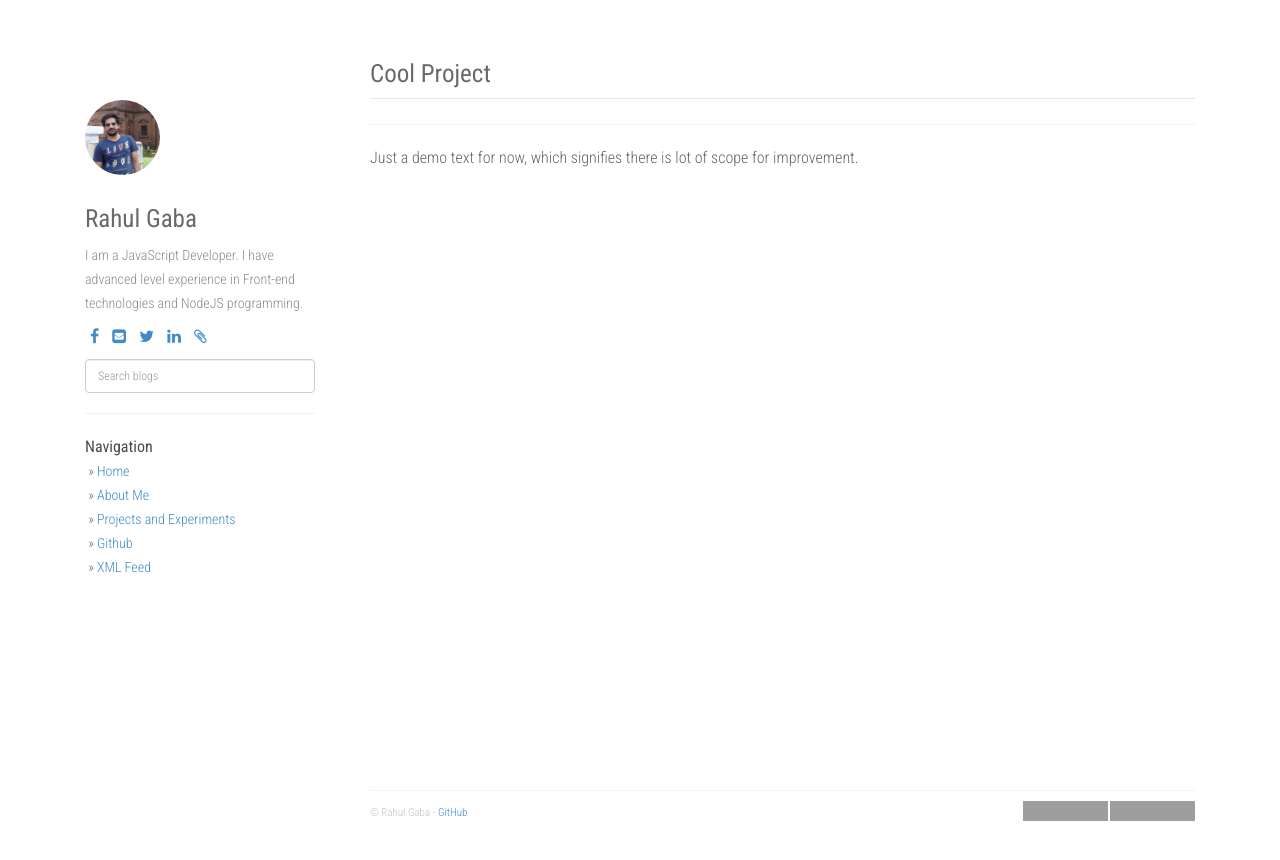
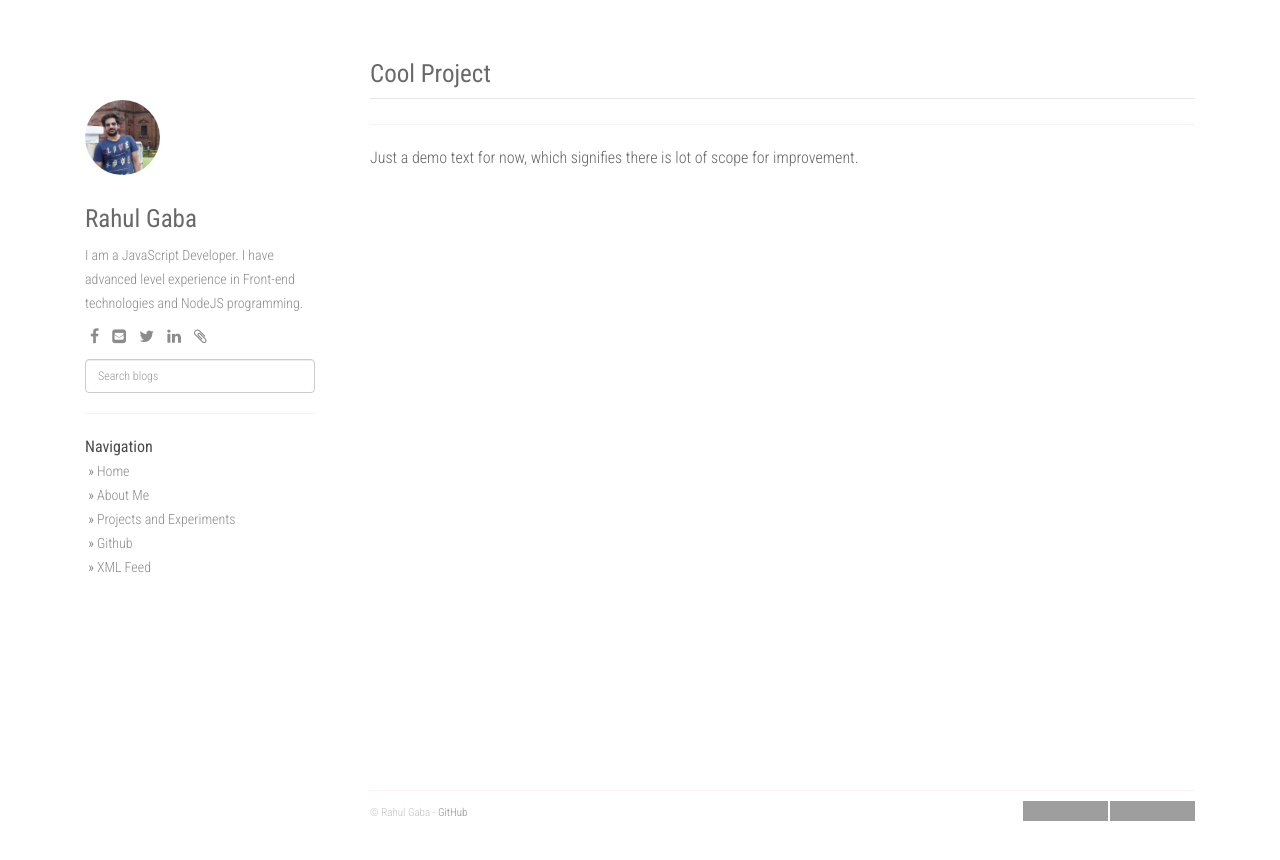
Before and after one commit to rgabs/rgabs.github.io, a Jekyll site: the page built from _project/cool-project.md, in a window 1280 px wide. Shown: the top 860 px of the page. Built offline with Jekyll 4.4.1, drawn with Linux system fonts in a browser that asks for light colours; nearby versions of some CDN libraries; grey boxes are pictures that could not be loaded.

Commit message:
link color only in blogs

```diff
--- a/static/css/main.css
+++ b/static/css/main.css
@@ -54,11 +54,13 @@
 }
 
 a, a:link, a:active {
+  color: #8C8C8C;
   text-decoration: none;
 }
 
 a:hover {
-  text-decoration: underline;
+  color: #B3B3B3;
+  text-decoration: none;
 }
 
 
@@ -89,6 +91,10 @@
   border-top: 1px solid #E6E6E6;
   margin-top: 5px;
   padding-top: 5px;
+}
+
+.content a, .content a:link, .content a:active, .content a:hover {
+  color: #428bca;
 }
 
 div.content pre {
```
